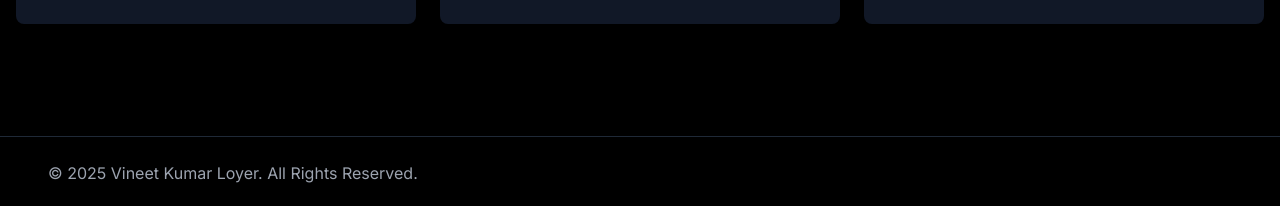
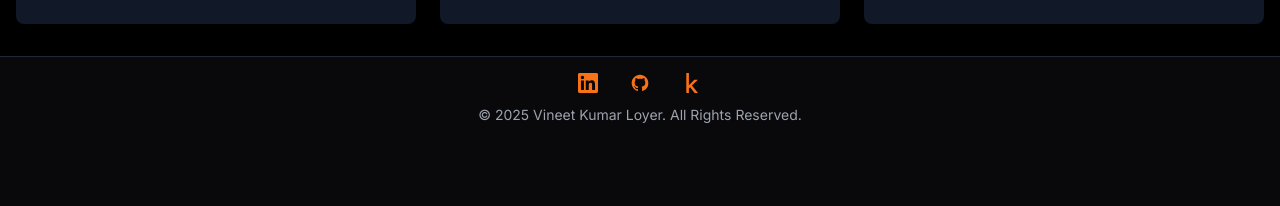
Before and after one commit to VineetLoyer/Projects, a Next.js app: page / in a window 1280 px wide. Shown: the part 2025-2231 px from the top of the page. After the commit the page ends 2166 px from the top, so only its background shows below. Built offline with nearby package versions, Linux system fonts and the light colour scheme.

Commit message:
footer fix 2 added different icons

```diff
--- a/app/layout.tsx
+++ b/app/layout.tsx
@@ -22,8 +22,10 @@ export default function RootLayout({
     <html lang="en" className="dark">
       <body className={inter.className}>
         <ThemeProvider attribute="class" defaultTheme="dark" enableSystem={false} disableTransitionOnChange>
-          {children}
-          <Footer />
+          <div className="min-h-screen flex flex-col">
+            {children}
+            <Footer />
+          </div>
         </ThemeProvider>
       </body>
     </html>
--- a/components/footer.tsx
+++ b/components/footer.tsx
@@ -2,7 +2,7 @@ import Link from "next/link"
 
 export function Footer() {
   return (
-    <footer className="fixed bottom-0 left-0 right-0 border-t border-gray-800 py-4">
+    <footer className="mt-auto border-t border-gray-800 py-4">
       <div className="container mx-auto px-4">
         <div className="flex flex-col items-center space-y-3">
           <div className="flex space-x-8">
--- a/components/projects-page.tsx
+++ b/components/projects-page.tsx
@@ -50,12 +50,6 @@ export function ProjectsPage() {
           </div>
         </section>
       </main>
-
-      <footer className="border-t border-gray-800 mt-20 py-6 px-4">
-        <div className="container mx-auto">
-          <p className="text-gray-400">© 2025 Vineet Kumar Loyer. All Rights Reserved.</p>
-        </div>
-      </footer>
     </div>
   )
 }
```
